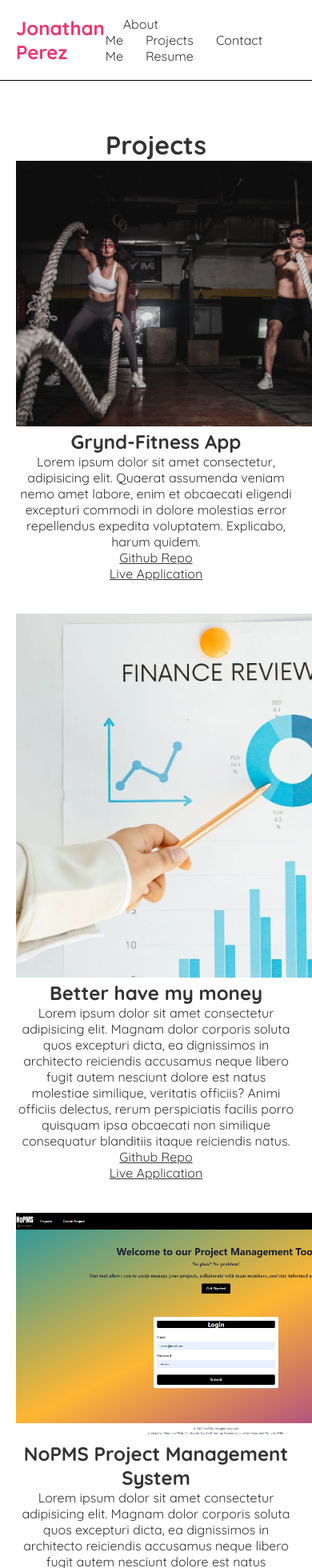
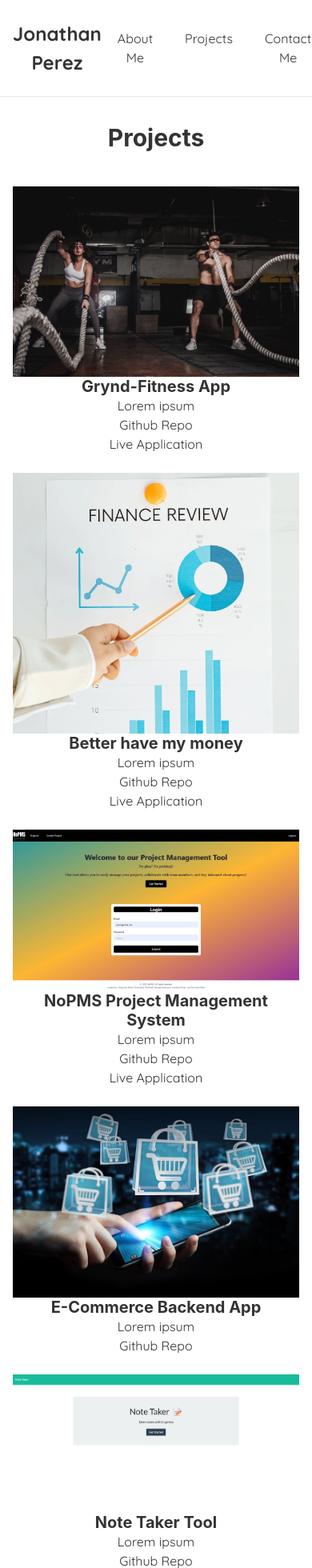
Before and after one commit to jon-dev092/react-profile, a React (Create React App) app: page /projects in a window 390 px wide. Shown: the top 1960 px of the page at 80% size. Built offline with nearby package versions, Linux system fonts and the light colour scheme.

Commit message:
added chakra ui for responsive layout

```diff
--- a/src/App.js
+++ b/src/App.js
@@ -1,37 +1,68 @@
-import { BrowserRouter as Router, Route, Switch } from 'react-router-dom'
+// import { BrowserRouter as Router, Routes, Route } from 'react-router-dom'
+// import { ChakraProvider, Flex, Box } from '@chakra-ui/react'
+
+
+// import Navbar from "./components/Navbar";
+// import Footer from './components/Footer';
+// import AboutMe from './pages/AboutMe';
+// import Contact from './pages/Contact';
+// import Projects from './pages/Projects';
+// import Resume from './pages/Resume';
+
+// // Renders order of pages and theyre content to be posted in my main index.js
+// // Uses Switch from react to set components to be viewed at all times and pages apart
+// function App() {
+//   return (
+//     <ChakraProvider>
+//       <Router>
+//         <div className="App">
+//           <Navbar />
+//           <div className='content'>
+//             <Routes>
+//               <Route exact path='/react-profile' element={<AboutMe />} />
+//               <Route path='/projects' element={<Projects />} />
+//               <Route path='/contact'element={<Contact />} />
+//               <Route path='/resume'element={<Resume />} />
+//             </Routes>
+//           </div>
+//           <Footer />
+//         </div>
+//       </Router>
+//     </ChakraProvider>
+//   );
+// }
+
+// export default App;
+
+
+import { BrowserRouter as Router, Routes, Route } from "react-router-dom";
+import { ChakraProvider, Flex, Box } from "@chakra-ui/react";
+
 import Navbar from "./components/Navbar";
-import Footer from './components/Footer';
-import AboutMe from './pages/AboutMe';
-import Contact from './pages/Contact';
-import Projects from './pages/Projects';
-import Resume from './pages/Resume';
+import Footer from "./components/Footer";
+import AboutMe from "./pages/AboutMe";
+import Contact from "./pages/Contact";
+import Projects from "./pages/Projects";
+import Resume from "./pages/Resume";
 
-// Renders order of pages and theyre content to be posted in my main index.js
-// Uses Switch from react to set components to be viewed at all times and pages apart
 function App() {
   return (
-    <Router>
-      <div className="App">
-        <Navbar />
-        <div className='content'>
-          <Switch>
-            <Route exact path='/react-profile'>
-              <AboutMe />
-            </Route>
-            <Route path='/projects'>
-              <Projects />
-            </Route>
-            <Route path='/contact'>
-              <Contact />
-            </Route>
-            <Route path='/resume'>
-              <Resume />
-            </Route>
-          </Switch>
-        </div>
-        <Footer />
-      </div>
-    </Router>
+    <ChakraProvider>
+      <Router>
+        <Flex direction="column" minH="100vh" fontFamily="Quicksand" textAlign="center">
+          <Navbar />
+          <Box flex="1" maxWidth="600px" mx="auto" px={4} py={8}>
+            <Routes>
+              <Route exact path="/react-profile" element={<AboutMe />} />
+              <Route path="/projects" element={<Projects />} />
+              <Route path="/contact" element={<Contact />} />
+              <Route path="/resume" element={<Resume />} />
+            </Routes>
+          </Box>
+          <Footer />
+        </Flex>
+      </Router>
+    </ChakraProvider>
   );
 }
 
--- a/src/components/Navbar.js
+++ b/src/components/Navbar.js
@@ -1,18 +1,63 @@
-import { Link } from "react-router-dom";
+// import { Link } from "react-router-dom";
+// import {  } from '@chakra-ui/react';
 
 
-// Serves as a header for all pages
+// // Serves as a header for all pages
+// const Navbar = () => {
+//     return (
+//         <nav className="navbar">
+//             <h1>Jonathan Perez</h1>
+//             <div className="links">
+//                 <Link to="/react-profile">About Me</Link>
+//                 <Link to="/projects">Projects</Link>
+//                 <Link to="/contact">Contact Me</Link>
+//                 <Link to="/resume">Resume</Link>
+//             </div>
+//         </nav>
+//      );
+// }
+// export default Navbar;
+
+import React from "react";
+import { Link } from "react-router-dom";
+import {
+  Box,
+  Flex,
+  Text,
+  Spacer,
+  useBreakpointValue,
+  Link as ChakraLink,
+} from "@chakra-ui/react";
+
 const Navbar = () => {
-    return (
-        <nav className="navbar">
-            <h1>Jonathan Perez</h1>
-            <div className="links">
-                <Link to="/react-profile">About Me</Link>
-                <Link to="/projects">Projects</Link>
-                <Link to="/contact">Contact Me</Link>
-                <Link to="/resume">Resume</Link>
-            </div>
-        </nav>
-     );
-}
+  const displayLinks = useBreakpointValue({ base: "flex", md: "flex" });
+
+  return (
+    <Box as="nav" px={4} py={6} borderBottomWidth="1px">
+      <Flex align="center" maxW="800px" mx="auto">
+        <Text fontSize="2xl" fontWeight="bold" color="f1356d">
+          Jonathan Perez
+        </Text>
+        <Spacer />
+        <Box display={displayLinks}>
+          <Flex>
+            <ChakraLink as={Link} to="/react-profile" mx={4} p={1}>
+              <Text>About Me</Text>
+            </ChakraLink>
+            <ChakraLink as={Link} to="/projects" mx={4} p={1}>
+              <Text>Projects</Text>
+            </ChakraLink>
+            <ChakraLink as={Link} to="/contact" mx={4} p={1}>
+              <Text>Contact Me</Text>
+            </ChakraLink>
+            <ChakraLink as={Link} to="/resume" mx={4} p={1}>
+              <Text>Resume</Text>
+            </ChakraLink>
+          </Flex>
+        </Box>
+      </Flex>
+    </Box>
+  );
+};
+
 export default Navbar;
--- a/src/pages/Contact.js
+++ b/src/pages/Contact.js
@@ -1,12 +1,12 @@
 import React, { useRef } from 'react';
 import emailjs from '@emailjs/browser';
-import { useHistory } from "react-router-dom";
+import { useNavigate } from "react-router-dom";
 
 // Contact page where a form can be filled in to send me an email
 // EmailJS template used from website to handle event listner
 export const Contact = () => {
   const form = useRef();
-  const historyRelocate = useHistory();
+  const navRelocate = useNavigate();
 
   const sendEmail = (e) => {
     e.preventDefault();
@@ -14,7 +14,7 @@ export const Contact = () => {
     emailjs.sendForm('service_5bsda6l', 'template_85cczge', form.current, 'vN8vOITrxzssD3rqP')
       .then((result) => {
           console.log(result.text);
-          historyRelocate.push('/react-profile')
+          navRelocate.push('/react-profile')
       }, (error) => {
           console.log(error.text);
       });
--- a/src/pages/Projects.js
+++ b/src/pages/Projects.js
@@ -1,73 +1,145 @@
+// import { React } from "react";
+// import '../styles/projects.css'
+// import workout2 from '../img/workout2.jpg'
+// import chart from '../img/chart.jpg'
+// import noteTaker from '../img/note-taker.png'
+// import eCommerce from '../img/ecommerce.jpg'
+// import employeeTracker from '../img/employee-tracker.jpg'
+// import noPms from '../img/NoPMS-screenshot.png'
+
+// // list of projects with images, descriptions and links to visable applications
+// const Projects = () => {
+//     return (
+//         <div className="projects">
+//             <h1>Projects</h1>
+//             <div>
+//                 <div>
+//                     <img src={workout2} alt="Couple doing a high intensity workout with ropes at the gym" />
+//                     <h2>Grynd-Fitness App</h2>
+//                     <p>Lorem ipsum dolor sit amet consectetur, adipisicing elit. Quaerat assumenda veniam nemo amet labore, enim et obcaecati eligendi excepturi commodi in dolore molestias error repellendus expedita voluptatem. Explicabo, harum quidem.</p>
+//                     <a href="https://github.com/jon-dev092/grynd-app">Github Repo</a>
+//                     <br />
+//                     <a href="https://jon-dev092.github.io/grynd-app/">Live Application</a>
+//                 </div>
+//                 <br />
+//                 <br />
+//                 <div>
+//                     <img src={chart} alt="chart displaying finance review and graphs" />
+//                     <h2>Better have my money</h2>
+//                     <p>Lorem ipsum dolor sit amet consectetur adipisicing elit. Magnam dolor corporis soluta quos excepturi dicta, ea dignissimos in architecto reiciendis accusamus neque libero fugit autem nesciunt dolore est natus molestiae similique, veritatis officiis? Animi officiis delectus, rerum perspiciatis facilis porro quisquam ipsa obcaecati non similique consequatur blanditiis itaque reiciendis natus.</p>
+//                     <a href="https://github.com/marissa-a-darr/project2-collab">Github Repo</a>
+//                     <br />
+//                     <a href="https://evening-beyond-91031.herokuapp.com/">Live Application</a>
+//                 </div>
+//                 <br />
+//                 <br />
+//                 <img src={noPms} alt="NoPMS project logo" />
+//                     <h2>NoPMS Project Management System</h2>
+//                     <p>Lorem ipsum dolor sit amet consectetur adipisicing elit. Magnam dolor corporis soluta quos excepturi dicta, ea dignissimos in architecto reiciendis accusamus neque libero fugit autem nesciunt dolore est natus molestiae similique, veritatis officiis? Animi officiis delectus, rerum perspiciatis facilis porro quisquam ipsa obcaecati non similique consequatur blanditiis itaque reiciendis natus.</p>
+//                     <a href="https://github.com/Ale-Miret/NoPMS">Github Repo</a>
+//                     <br />
+//                     <a href="https://calm-waters-92102.herokuapp.com/">Live Application</a>
+//                 <br />
+//                 <br />
+//                 <div>
+//                     <img src={eCommerce} alt=" individual who seems to be online shopping with a smartphone on the go" />
+//                     <h2>E-Commerce Backend App</h2>
+//                     <p>Lorem ipsum dolor sit amet consectetur, adipisicing elit. Eligendi, illum. Quidem expedita deleniti consequuntur, reiciendis impedit, minus recusandae quia repellat hic natus excepturi, nemo beatae. Officia quisquam quidem iste doloremque quis dicta eos in dolore aperiam! Tenetur, dolorem consectetur repellendus modi beatae ducimus harum voluptate quidem aperiam quas, dolores fugiat.</p>
+//                     <a href="https://github.com/jon-dev092/E-Commerce-Challenge">Github Repo</a>
+//                 </div>
+//                 <br />
+//                 <br />
+//                 <div>
+//                     <img src={noteTaker} alt="screen shot of deployed note taker tool application" />
+//                     <h2>Note Taker Tool</h2>
+//                     <p>Lorem ipsum dolor sit amet consectetur adipisicing elit. Recusandae adipisci quis ipsam dignissimos nesciunt saepe, cupiditate sed impedit dolores fugit illo, ipsa nobis? Ducimus quo ad provident nisi excepturi ex harum iste neque. Adipisci, optio suscipit hic id corrupti ratione eveniet sequi aliquid pariatur? Autem adipisci numquam ad omnis eius.</p>
+//                     <a href="https://github.com/jon-dev092/note-taker-tool">Github Repo</a>
+//                     <br />
+//                     <a href="https://note-taker-tool.herokuapp.com/https://note-taker-tool.herokuapp.com/">Live Application</a>
+//                 </div>
+//                 <br />
+//                 <br />
+//                 <div>
+//                     <img src={employeeTracker} alt="two co-workers focused on a computer screen displaying charts" />
+//                     <h2>Employee Tracker Backend App</h2>
+//                     <p>Lorem ipsum dolor sit amet, consectetur adipisicing elit. Culpa dolor, eos reprehenderit ea iusto tenetur nostrum libero? Assumenda fugiat nostrum quidem officia autem dignissimos obcaecati illum magnam, earum nemo amet corrupti iure reprehenderit. Nesciunt porro dolor consequatur eveniet sed reprehenderit cum provident, perspiciatis illo iste repudiandae vitae labore, molestiae dolores.</p>
+//                     <a href="https://github.com/jon-dev092/empolyeeTracker">Github Repo</a>
+//                 </div>
+//             </div>
+//         </div>
+//     );
+// }
+
+// export default Projects;
+
 import { React } from "react";
-import '../styles/projects.css'
-import workout2 from '../img/workout2.jpg'
-import chart from '../img/chart.jpg'
-import noteTaker from '../img/note-taker.png'
-import eCommerce from '../img/ecommerce.jpg'
-import employeeTracker from '../img/employee-tracker.jpg'
-import noPms from '../img/NoPMS-screenshot.png'
+import { Box, VStack, Heading, Image, Text, Link } from "@chakra-ui/react";
+import workout2 from "../img/workout2.jpg";
+import chart from "../img/chart.jpg";
+import noteTaker from "../img/note-taker.png";
+import eCommerce from "../img/ecommerce.jpg";
+import employeeTracker from "../img/employee-tracker.jpg";
+import noPms from "../img/NoPMS-screenshot.png";
 
-// list of projects with images, descriptions and links to visable applications
 const Projects = () => {
   return (
-        <div className="projects">
-            <h1>Projects</h1>
-            <div>
-                <div>
-                    <img src={workout2} alt="Couple doing a high intensity workout with ropes at the gym" />
-                    <h2>Grynd-Fitness App</h2>
-                    <p>Lorem ipsum dolor sit amet consectetur, adipisicing elit. Quaerat assumenda veniam nemo amet labore, enim et obcaecati eligendi excepturi commodi in dolore molestias error repellendus expedita voluptatem. Explicabo, harum quidem.</p>
-                    <a href="https://github.com/jon-dev092/grynd-app">Github Repo</a>
+    <VStack spacing={10}>
+      <Heading>Projects</Heading>
+        <VStack spacing={6} alignItems="center" w="100%">
+            <Box>
+            <Image src={workout2} alt="Couple doing a high intensity workout with ropes at the gym" />
+            <Heading as="h2" size="md">Grynd-Fitness App</Heading>
+            <Text>Lorem ipsum</Text>
+            <Link href="https://github.com/jon-dev092/grynd-app" isExternal>Github Repo</Link>
             <br />
-                    <a href="https://jon-dev092.github.io/grynd-app/">Live Application</a>
-                </div>
+            <Link href="https://jon-dev092.github.io/grynd-app/" isExternal>
+                Live Application
+            </Link>
+            </Box>
+
+            <Box>
+            <Image src={chart} alt="chart displaying finance review and graphs" />
+            <Heading as="h2" size="md">Better have my money</Heading>
+            <Text>Lorem ipsum</Text>
+            <Link href="https://github.com/marissa-a-darr/project2-collab" isExternal>Github Repo</Link>
             <br />
+            <Link href="https://evening-beyond-91031.herokuapp.com/" isExternal>Live Application</Link>
+            </Box>
+
+            <Box>
+            <Image src={noPms} alt="NoPMS project logo" />
+            <Heading as="h2" size="md">NoPMS Project Management System</Heading>
+            <Text>Lorem ipsum</Text>
+            <Link href="https://github.com/Ale-Miret/NoPMS" isExternal>Github Repo</Link>
             <br />
-                <div>
-                    <img src={chart} alt="chart displaying finance review and graphs" />
-                    <h2>Better have my money</h2>
-                    <p>Lorem ipsum dolor sit amet consectetur adipisicing elit. Magnam dolor corporis soluta quos excepturi dicta, ea dignissimos in architecto reiciendis accusamus neque libero fugit autem nesciunt dolore est natus molestiae similique, veritatis officiis? Animi officiis delectus, rerum perspiciatis facilis porro quisquam ipsa obcaecati non similique consequatur blanditiis itaque reiciendis natus.</p>
-                    <a href="https://github.com/marissa-a-darr/project2-collab">Github Repo</a>
+            <Link href="https://calm-waters-92102.herokuapp.com/" isExternal>Live Application</Link>
+            </Box>
+
+            <Box>
+            <Image src={eCommerce} alt=" individual who seems to be online shopping with a smartphone on the go" />
+            <Heading as="h2" size="md">E-Commerce Backend App</Heading>
+            <Text>Lorem ipsum</Text>
+            <Link href="https://github.com/jon-dev092/E-Commerce-Challenge" isExternal>Github Repo</Link>
+            </Box>
+
+            <Box>
+            <Image src={noteTaker} alt="screen shot of deployed note taker tool application" />
+            <Heading as="h2" size="md">Note Taker Tool</Heading>
+            <Text>Lorem ipsum</Text>
+            <Link href="https://github.com/jon-dev092/note-taker-tool" isExternal>Github Repo</Link>
             <br />
-                    <a href="https://evening-beyond-91031.herokuapp.com/">Live Application</a>
-                </div>
-                <br />
-                <br />
-                <img src={noPms} alt="NoPMS project logo" />
-                    <h2>NoPMS Project Management System</h2>
-                    <p>Lorem ipsum dolor sit amet consectetur adipisicing elit. Magnam dolor corporis soluta quos excepturi dicta, ea dignissimos in architecto reiciendis accusamus neque libero fugit autem nesciunt dolore est natus molestiae similique, veritatis officiis? Animi officiis delectus, rerum perspiciatis facilis porro quisquam ipsa obcaecati non similique consequatur blanditiis itaque reiciendis natus.</p>
-                    <a href="https://github.com/Ale-Miret/NoPMS">Github Repo</a>
-                    <br />
-                    <a href="https://calm-waters-92102.herokuapp.com/">Live Application</a>
-                <br />
-                <br />
-                <div>
-                    <img src={eCommerce} alt=" individual who seems to be online shopping with a smartphone on the go" />
-                    <h2>E-Commerce Backend App</h2>
-                    <p>Lorem ipsum dolor sit amet consectetur, adipisicing elit. Eligendi, illum. Quidem expedita deleniti consequuntur, reiciendis impedit, minus recusandae quia repellat hic natus excepturi, nemo beatae. Officia quisquam quidem iste doloremque quis dicta eos in dolore aperiam! Tenetur, dolorem consectetur repellendus modi beatae ducimus harum voluptate quidem aperiam quas, dolores fugiat.</p>
-                    <a href="https://github.com/jon-dev092/E-Commerce-Challenge">Github Repo</a>
-                </div>
-                <br />
-                <br />
-                <div>
-                    <img src={noteTaker} alt="screen shot of deployed note taker tool application" />
-                    <h2>Note Taker Tool</h2>
-                    <p>Lorem ipsum dolor sit amet consectetur adipisicing elit. Recusandae adipisci quis ipsam dignissimos nesciunt saepe, cupiditate sed impedit dolores fugit illo, ipsa nobis? Ducimus quo ad provident nisi excepturi ex harum iste neque. Adipisci, optio suscipit hic id corrupti ratione eveniet sequi aliquid pariatur? Autem adipisci numquam ad omnis eius.</p>
-                    <a href="https://github.com/jon-dev092/note-taker-tool">Github Repo</a>
-                    <br />
-                    <a href="https://note-taker-tool.herokuapp.com/https://note-taker-tool.herokuapp.com/">Live Application</a>
-                </div>
-                <br />
-                <br />
-                <div>
-                    <img src={employeeTracker} alt="two co-workers focused on a computer screen displaying charts" />
-                    <h2>Employee Tracker Backend App</h2>
-                    <p>Lorem ipsum dolor sit amet, consectetur adipisicing elit. Culpa dolor, eos reprehenderit ea iusto tenetur nostrum libero? Assumenda fugiat nostrum quidem officia autem dignissimos obcaecati illum magnam, earum nemo amet corrupti iure reprehenderit. Nesciunt porro dolor consequatur eveniet sed reprehenderit cum provident, perspiciatis illo iste repudiandae vitae labore, molestiae dolores.</p>
-                    <a href="https://github.com/jon-dev092/empolyeeTracker">Github Repo</a>
-                </div>
-            </div>
-        </div>
+            <Link href="https://note-taker-tool.herokuapp.com/https://note-taker-tool.herokuapp.com/" isExternal>Live Application</Link>
+            </Box>
+
+            <Box>
+            <Image src={employeeTracker} alt="two co-workers focused on a computer screen displaying charts" />
+            <Heading as="h2" size="md">Employee Tracker Backend App</Heading>
+            <Text>Lorem ipsum</Text>
+            <Link href="https://github.com/jon-dev092/empolyeeTracker" isExternal>Github Repo</Link>
+            </Box>
+        </VStack>
+    </VStack>
 );
-}
+};
 
 export default Projects;
--- a/src/styles/index.css
+++ b/src/styles/index.css
@@ -92,9 +92,9 @@
 }
 
 /* projects styles */
-.projects {
+/* .projects {
   text-align: center;
-}
+} */
 
 /* resume styles */
 .resume {
--- a/src/styles/projects.css
+++ b/src/styles/projects.css
@@ -1,4 +1,4 @@
 /* project img styles */
-.projects img{
+/* .projects img{
     width: 500px;
-}
+} */
```
Also changed, not shown: package.json (+8 -4 lines), 1 other file (tests, documents, lock files or other folders). Lines whose indentation alone changed are shown as unchanged.
